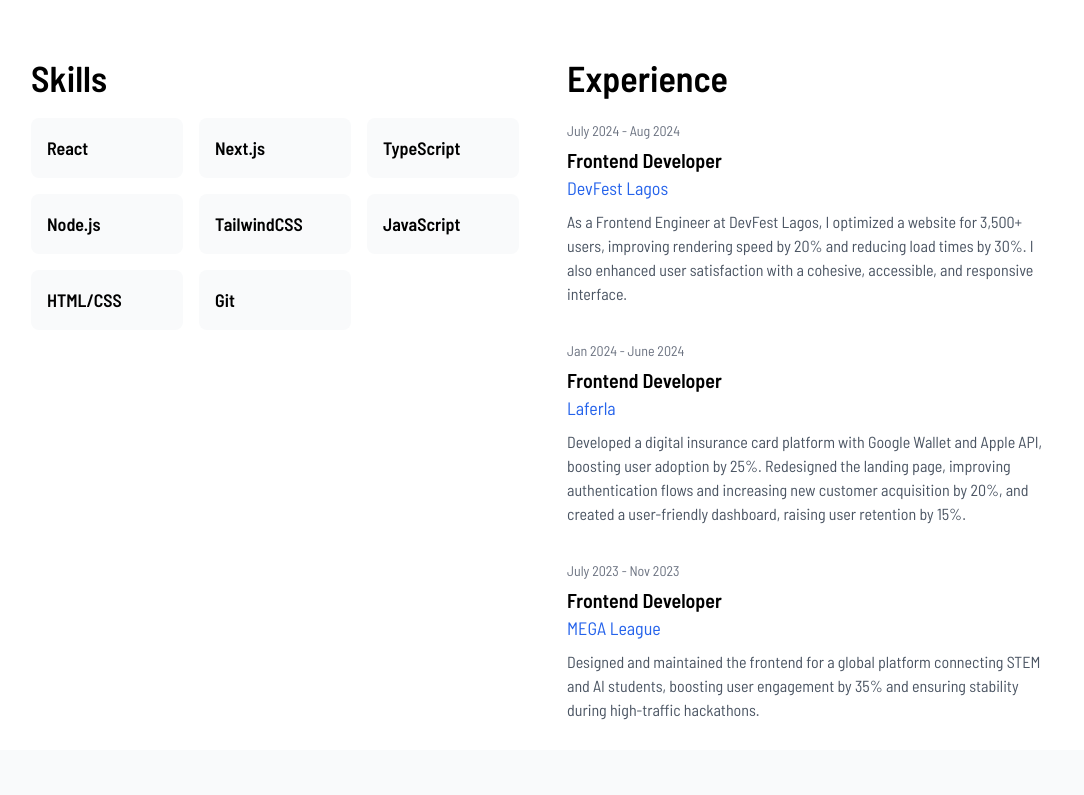
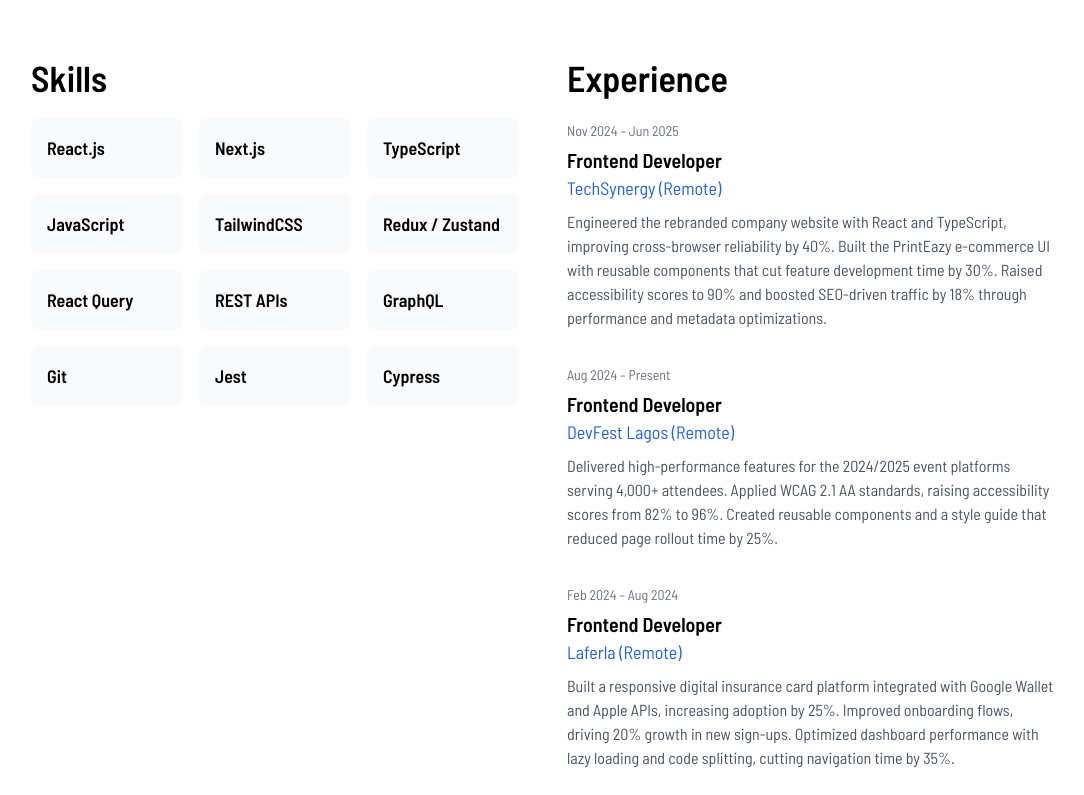
Before and after one commit to Moyo-Made/Portfolio-Website, a Next.js app: page / in a window 1280 px wide. Shown: the part 1840-2635 px from the top of the page, without its empty margins (97-1181 px from the left). Built offline with nearby package versions, Linux system fonts and the light colour scheme.

Commit message:
refactor: added new data

```diff
--- a/data/experience.ts
+++ b/data/experience.ts
@@ -10,36 +10,40 @@
 }
 
 export const skills: Skill[] = [
-	{ name: "React" },
+	{ name: "React.js" },
 	{ name: "Next.js" },
 	{ name: "TypeScript" },
-	{ name: "Node.js" },
+	{ name: "JavaScript" },
 	{ name: "TailwindCSS" },
-	{ name: "JavaScript" },
-	{ name: "HTML/CSS" },
+	{ name: "Redux / Zustand" },
+	{ name: "React Query" },
+	{ name: "REST APIs" },
+	{ name: "GraphQL" },
 	{ name: "Git" },
+	{ name: "Jest" },
+	{ name: "Cypress" },
 ];
 
 export const experiences: Experience[] = [
 	{
-		period: "July 2024 - Aug 2024",
+		period: "Nov 2024 – Jun 2025",
 		role: "Frontend Developer",
-		company: "DevFest Lagos",
+		company: "TechSynergy (Remote)",
 		description:
-			"As a Frontend Engineer at DevFest Lagos, I optimized a website for 3,500+ users, improving rendering speed by 20% and reducing load times by 30%. I also enhanced user satisfaction with a cohesive, accessible, and responsive interface.",
+			"Engineered the rebranded company website with React and TypeScript, improving cross-browser reliability by 40%. Built the PrintEazy e-commerce UI with reusable components that cut feature development time by 30%. Raised accessibility scores to 90% and boosted SEO-driven traffic by 18% through performance and metadata optimizations.",
 	},
 	{
-		period: "Jan 2024 - June 2024",
+		period: "Aug 2024 – Present",
 		role: "Frontend Developer",
-		company: "Laferla",
+		company: "DevFest Lagos (Remote)",
 		description:
-			"Developed a digital insurance card platform with Google Wallet and Apple API, boosting user adoption by 25%. Redesigned the landing page, improving authentication flows and increasing new customer acquisition by 20%, and created a user-friendly dashboard, raising user retention by 15%.",
+			"Delivered high-performance features for the 2024/2025 event platforms serving 4,000+ attendees. Applied WCAG 2.1 AA standards, raising accessibility scores from 82% to 96%. Created reusable components and a style guide that reduced page rollout time by 25%.",
 	},
 	{
-		period: "July 2023 - Nov 2023",
+		period: "Feb 2024 – Aug 2024",
 		role: "Frontend Developer",
-		company: "MEGA League",
+		company: "Laferla (Remote)",
 		description:
-			"Designed and maintained the frontend for a global platform connecting STEM and AI students, boosting user engagement by 35% and ensuring stability during high-traffic hackathons.",
+			"Built a responsive digital insurance card platform integrated with Google Wallet and Apple APIs, increasing adoption by 25%. Improved onboarding flows, driving 20% growth in new sign-ups. Optimized dashboard performance with lazy loading and code splitting, cutting navigation time by 35%.",
 	},
 ];
--- a/data/navbar.ts
+++ b/data/navbar.ts
@@ -7,7 +7,7 @@
     { id:"home", label: 'HOME'},
     {  id:"about", label: 'ABOUT'},
     {  id:"services", label: 'SERVICES' },
-    {  id:"portfolio", label: 'PORTFOLIO'},
+    {  id:"projects", label: 'PROJECTS'},
     {  id:"blogs", label: 'BLOGS'},
     {  id:"contact", label: 'CONTACT' },
   ];
--- a/data/projects.ts
+++ b/data/projects.ts
@@ -9,43 +9,51 @@
 
 export const projects: Project[] = [
 	{
-		title: "DevFest Lagos 2024 Website",
+		title: "DevFest Lagos 2025 Ticketing Platform",
+		image: "/images/ticket.png",
+		description:
+			"Developed core parts of the DevFest Lagos 2025 ticketing platform, including ticket selection, attendee form flow, and registration logic. Optimized performance and responsiveness for 4,000+ users, with seamless navigation, accessibility, and smooth checkout interactions.",
+		tags: ["Next.js", "Responsive UI", "State management", "API integration"],
+		demo: "https://tickets.devfestlagos.com/",
+	},
+	{
+		title: "DevFest Lagos 2024 Official Website",
 		image: "/images/devfest.PNG",
 		description:
-			"The official website for DevFest Lagos 2024 serves as the central hub for event information, schedules, speaker details, and attendee resources for one of the largest developer conferences in the region. Designed to accommodate over 3,500 users, the site provides an engaging, user-friendly experience that caters to both local and international participants.",
-		demo: "https://devfestlagos.com/",
+			"Built key sections of the DevFest Lagos 2024 website with WCAG 2.1 AA accessibility, responsive design, and optimized Core Web Vitals. Implemented reusable UI components and SEO-friendly metadata, ensuring smooth performance for thousands of daily visitors.",
 		tags: ["Next.js", "TypeScript", "SCSS"],
+		demo: "https://2024.devfestlagos.com/",
 	},
-  {
+	{
 		title: "Go-Digital at Laferla: Digital Insurance Card Platform",
 		image: "/images/dc.PNG",
 		description:
-			"The Go-Digital platform revolutionizes insurance management by integrating with Google Wallet and Apple API, providing users with easy digital access to their insurance cards. This innovation led to a 25% increase in user adoption. The redesigned landing page optimized authentication flows, boosting new customer acquisition by 20%, while the user-friendly dashboard enhanced retention by 15%, solving key issues in user engagement and accessibility.",
+			"Built a digital insurance card platform integrated with Google Wallet & Apple APIs, increasing user adoption. Redesigned authentication flows and dashboards, improving onboarding and retention with accessible and scalable UI components.",
 		tags: ["Next.js", "TypeScript", "Tailwind CSS", "Redux"],
 	},
 	{
 		title: "Promptopia: AI-Powered Prompt Sharing Platform",
 		image: "/images/prompt.PNG",
 		description:
-			"An open-source AI prompting tool designed to help users discover, create, and share creative prompts. Developed a user-friendly interface that leverages AI to enhance creativity and collaboration, making it easier for users to engage with and contribute to the community.",
+			"Open-source AI prompting tool for discovering, creating, and sharing prompts. Developed a user-friendly interface leveraging AI to enhance creativity and collaboration within the community.",
 		github: "https://github.com/Moyo-Made/Promptopia",
 		demo: "https://promptopia-peach-one.vercel.app/",
 		tags: ["JavaScript", "Next.js", "MongoDB", "CSS"],
 	},
-  {
+	{
 		title: "Mega League: Global STEM and AI Collaboration Platform",
 		image: "/images/mega home.PNG",
 		description:
-			"Developed and maintained the frontend for a global platform that connects students in STEM, AI, and computer science, fostering collaboration and innovation. Enhanced responsiveness and performance, resulting in a 35% increase in user engagement. Played a crucial role in the development lifecycle, ensuring platform stability and seamless user experience during high-traffic hackathons and events.",
+			"Maintained the frontend for a global STEM & AI collaboration platform, enhancing responsiveness and performance, resulting in a 35% increase in user engagement. Ensured platform stability during high-traffic events.",
 		tags: ["JavaScript", "React.js", "CSS"],
 	},
-  {
+	{
 		title: "Hoobank: Next-Generation Payment Method",
 		image: "/images/nextgen.PNG",
 		description:
-			"Hoobank addresses a critical pain point in FinTech by simplifying the process of finding the best credit card options for users. Leveraging expert methodologies, the platform analyzes key factors like annual percentage rates and fees to provide personalized recommendations. This streamlined approach helps users make informed financial decisions, enhancing their overall experience and satisfaction in navigating the complex credit card landscape.",
+			"Developed the frontend for a modern FinTech platform helping users find optimal credit card options. Simplified complex financial data into an intuitive, user-friendly interface.",
+		tags: ["JavaScript", "React.js", "CSS"],
 		github: "https://github.com/Moyo-Made/Modern-banking-app",
 		demo: "https://hoobankss.netlify.app/",
-		tags: ["JavaScript", "React.js", "CSS"],
 	},
 ];
```
